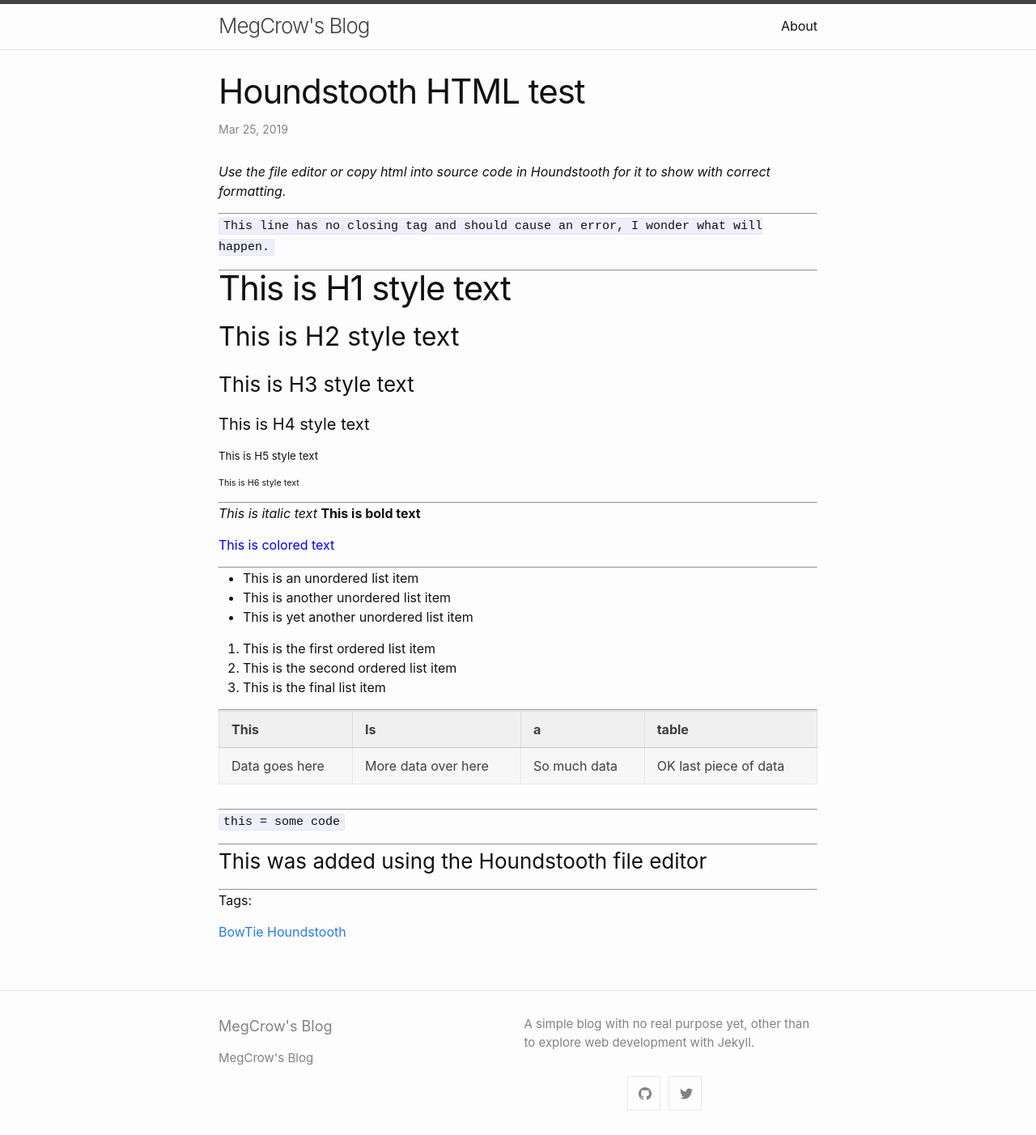
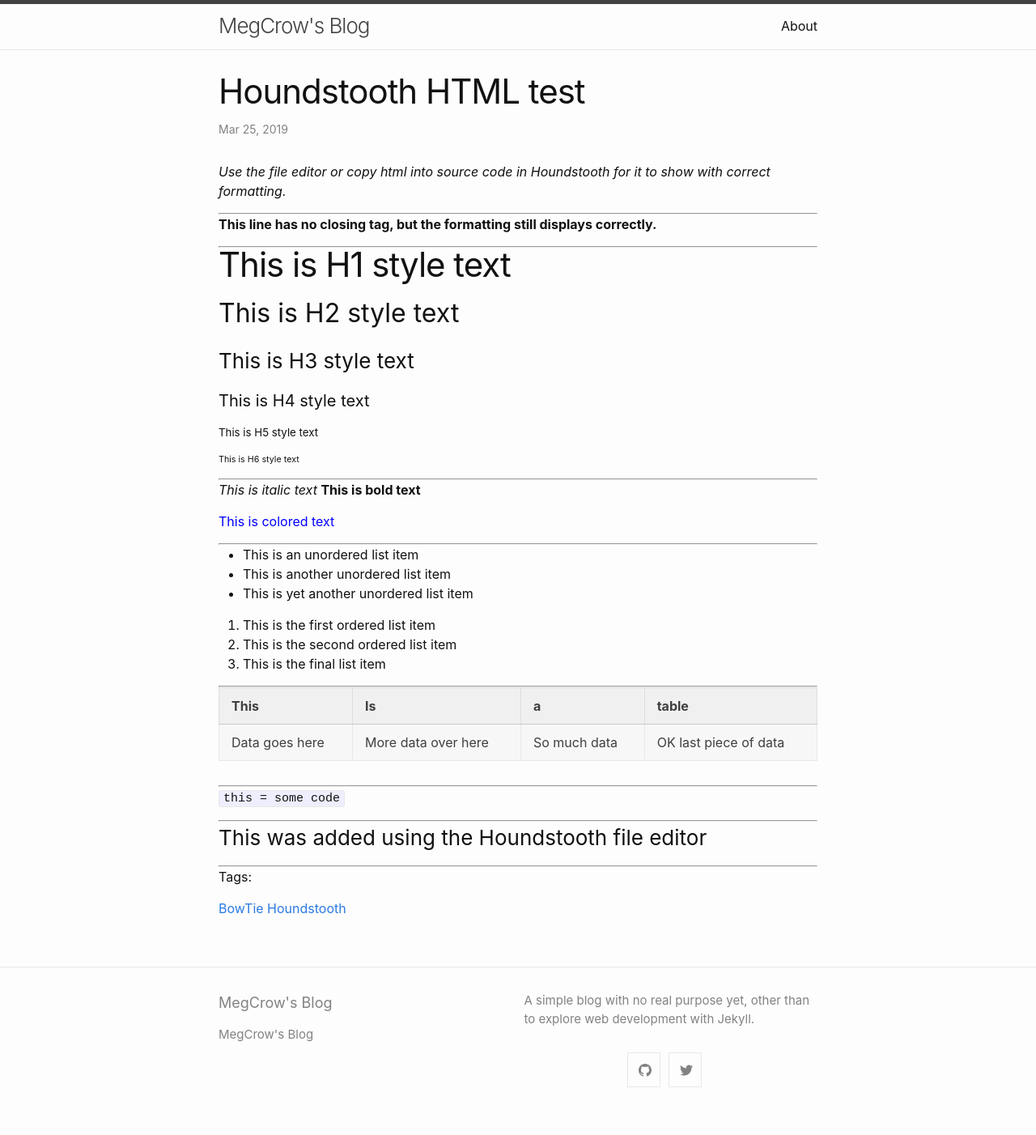
Before and after one commit to megcrow/megcrow-blog, a Jekyll site: the page built from _posts/2019-03-25-houndstooth-html-test.md, in a window 1280 px wide. Shown: the whole page at 81% size. Built offline with Jekyll 4.4.1, drawn with Linux system fonts in a browser that asks for light colours; after the commit the page ends 1373 px from its top, so only the background shows below that.

Commit message:
Edit houndstooth-html-test post

```diff
--- a/_posts/2019-03-25-houndstooth-html-test.md
+++ b/_posts/2019-03-25-houndstooth-html-test.md
@@ -30,7 +30,7 @@ social:
 ---
 <p><i>Use the file editor or copy html into source code in Houndstooth for it to show with correct formatting.</i></p>
 <hr />
-<code> This line has no closing tag and should cause an error, I wonder what will happen.
+<b> This line has no closing tag, but the formatting still displays correctly.
 <hr />
 <h1>This is H1 style text</h1>
 <h2>This is H2 style text</h2>
```
